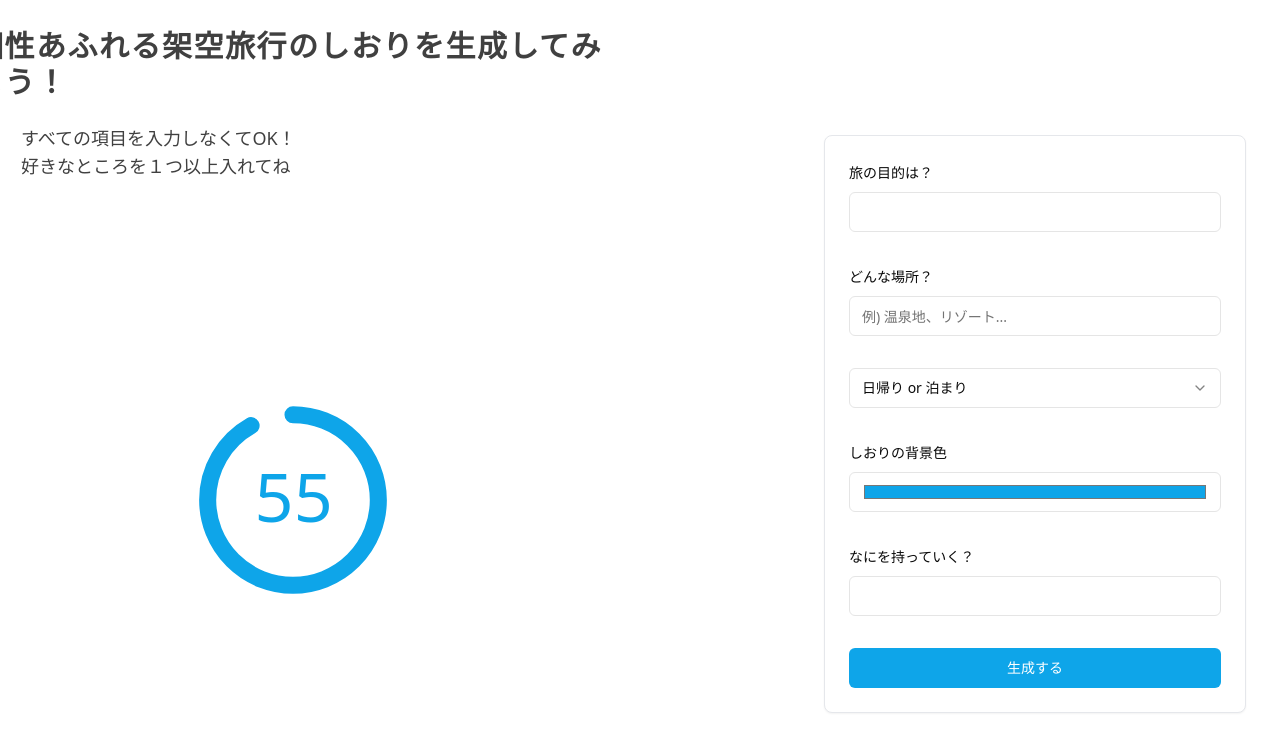
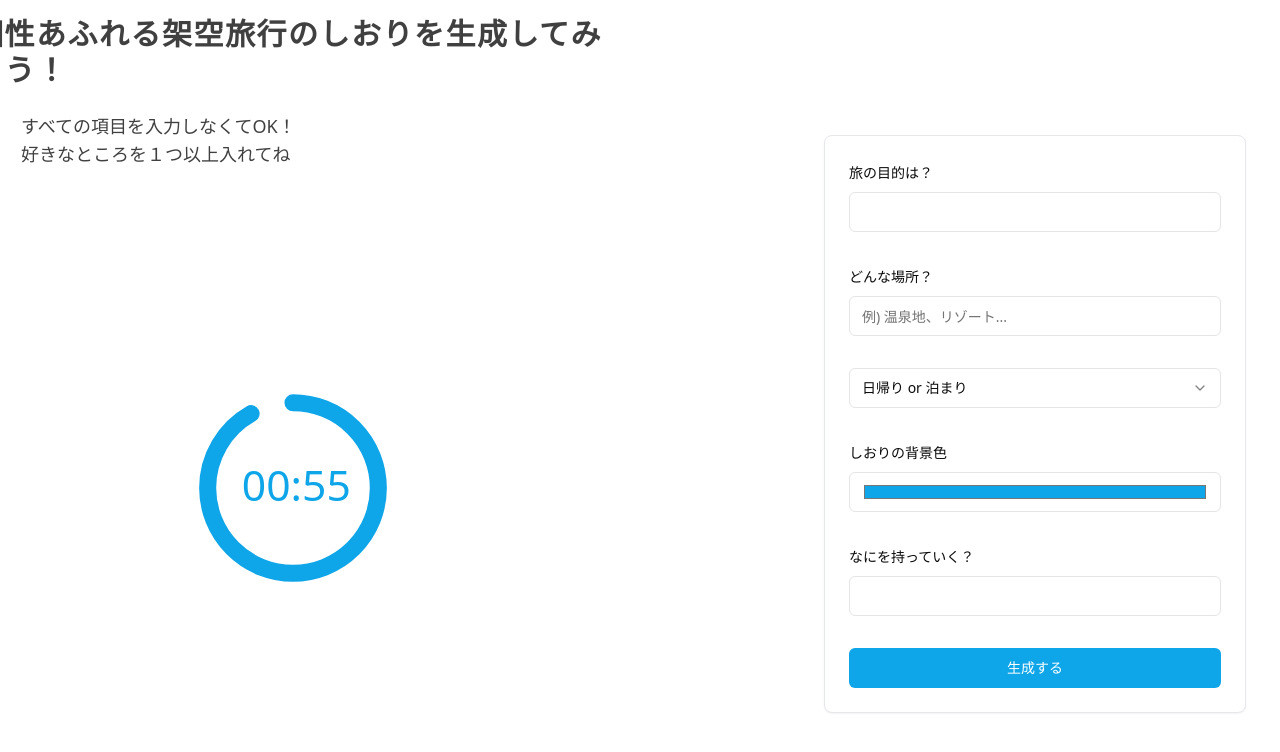
Before and after one commit to prog8-fukurou/frontend, a React (Vite) app: page /playing in a window 1280 px wide. Shown: the top 752 px of the page. Built offline with nearby package versions, Linux system fonts and the light colour scheme.

Commit message:
feat: Update Playing page component to display countdown timer and allow preview mode

```diff
--- a/src/pages/Playing.tsx
+++ b/src/pages/Playing.tsx
@@ -33,8 +33,11 @@ export const Progress = (props: { time: any }) => {
 					strokeDashoffset={strokeDashoffset}
 					values={props.time}
 				/>
-				<text x={(size + 2) / 2} y={66} writing-mode={'tb'} fill="#0ea5e9">
-					{props.time}
+				<text x={(size + 2) / 2} y={63} writing-mode={'tb'} fill="#0ea5e9" fontSize={10}>
+					{Math.floor(props.time / 60)
+						.toString()
+						.padStart(2, '0')}
+					:{props.time % 60 < 10 ? `0${props.time % 60}` : props.time % 60}
 				</text>
 			</svg>
 		</div>
@@ -43,16 +46,42 @@ export const Progress = (props: { time: any }) => {
 
 export function Playing() {
 	const [time, setTime] = useState(60);
+	const [preview, setPreview] = useState(false);
 	useEffect(() => {
 		const interval = setInterval(() => {
 			setTime((prevTime) => (prevTime > 0 ? prevTime - 1 : prevTime));
 		}, 1000);
 		return () => clearInterval(interval);
 	}, []);
+	const changePreview = () => {
+		setPreview(!preview);
+	};
 
 	return (
 		<>
 			<div className="h-screen w-screen overflow-hidden">
+				{preview ? (
+					<>
+						<div className="flex w-full m-12">
+							<div className="w-1/3">
+								<button onClick={changePreview} className="flex">
+									<svg xmlns="http://www.w3.org/2000/svg" fill="none" viewBox="0 0 24 24" strokeWidth={1.5} stroke="currentColor" className="size-6">
+										<path strokeLinecap="round" strokeLinejoin="round" d="M15.75 19.5 8.25 12l7.5-7.5" />
+									</svg>
+									<span className="ml-3">フォーム入力に戻る</span>
+								</button>
+							</div>
+							<div className="w-1/3 text-center font-bold text-4xl">
+								{Math.floor(time / 60)
+									.toString()
+									.padStart(2, '0')}
+								:{time % 60 < 10 ? `0${time % 60}` : time % 60}
+							</div>
+							<div className="w-1/3"></div>
+						</div>
+						<div className="w-full flex items-center justify-center">ここにしおりのコンポーネントを入れる</div>
+					</>
+				) : (
 					<div className="w-full h-full m-6 flex items-center justify-center">
 						<div className="lg:flex items-center justify-center">
 							<div className="w-full lg:w-1/2 flex items-center justify-center p-3 text-neutral-700">
@@ -63,6 +92,7 @@ export function Playing() {
 										<p>好きなところを１つ以上入れてね</p>
 									</div>
 									<Progress time={time} />
+									<button onClick={changePreview}>デバッグ用</button>
 								</div>
 							</div>
 							<div className="w-full lg:w-1/2 lg:p-[10rem] flex items-center justify-center">
@@ -71,6 +101,7 @@ export function Playing() {
 							</div>
 						</div>
 					</div>
+				)}
 			</div>
 		</>
 	);
```
Lines whose indentation alone changed are shown as unchanged.
